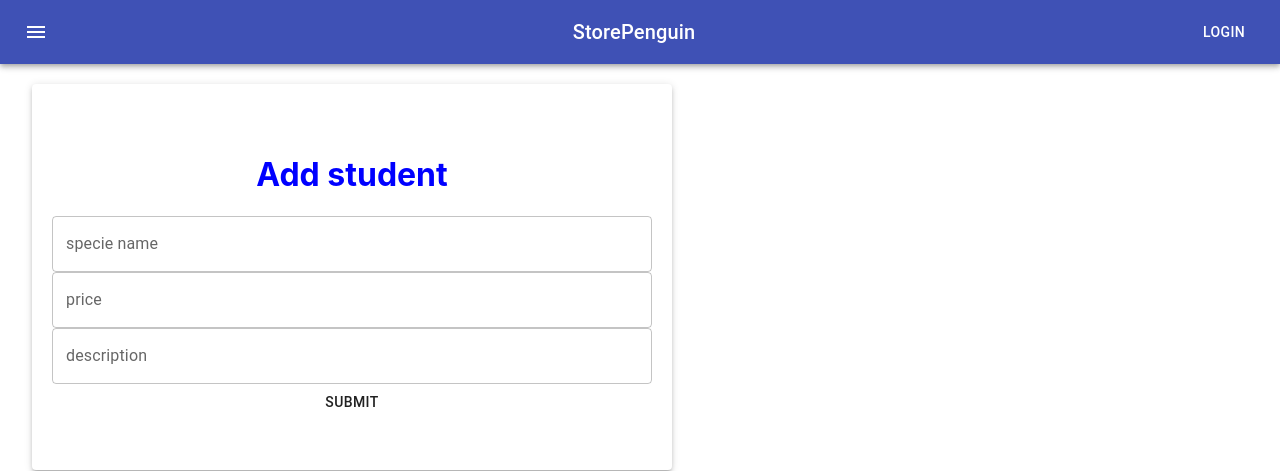
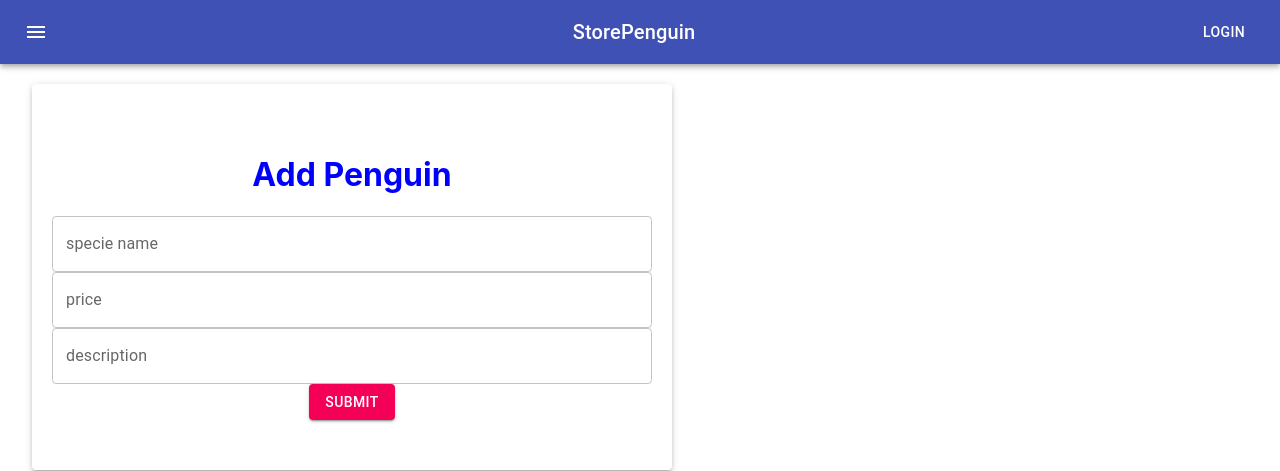
Before and after one commit to Penguin-Crud/penguinStoreFront, a React (Create React App) app: page / in a window 1280 px wide. Shown: the top 471 px of the page. Built offline with nearby package versions, Linux system fonts and the light colour scheme; no server answers.

Commit message:
added delete and refresh page

```diff
--- a/src/components/Penguin.js
+++ b/src/components/Penguin.js
@@ -2,6 +2,8 @@ import React, {useEffect, useState} from 'react';
 import Box from '@mui/material/Box';
 import TextField from '@mui/material/TextField';
 import {Container,Paper,Button} from '@material-ui/core';
+import Gif from '../assets/pinguino.gif'
+import { LaptopWindowsRounded } from '@material-ui/icons';
 
 export default function Penguin() {
   const paperStyle={padding:'50px 20px', width:600, margin:'20px Auto'}
@@ -10,7 +12,12 @@ export default function Penguin() {
   const[description,setDescription]=useState('')
   const[penguins,setPenguins]=useState([])
 
-    const handleClick=(e)=>{
+
+  function refresh(){
+    window.location.reload(true);
+  }
+
+  const handleClick = (e) =>{
       e.preventDefault()
       const penguin={nameSpecie,price,description}
       console.log(penguin)
@@ -21,7 +28,9 @@ export default function Penguin() {
 
       }).then( () =>{
         console.log("New Penguin added")
+        refresh();
       })
+
   }
 
   useEffect(()=>{
@@ -33,6 +42,17 @@ export default function Penguin() {
     )
   },[])
 
+
+  const deleteById = id =>{
+
+    fetch("http://localhost:8080/penguin/" + id, {method:"DELETE"})
+    .then( () => {
+      console.log("delete successful")
+      refresh();
+    });
+
+  }
+
   return (
     <Box
       component="form"
@@ -42,7 +62,7 @@ export default function Penguin() {
     >
       <Container >
         <Paper elevation={3} style={paperStyle}>
-                <h1 style={{color:'blue'}}>Add student</h1>
+                <h1 style={{color:'blue'}}>Add Penguin</h1>
                 <TextField id="outlined-basic1" label="specie name" variant="outlined" fullWidth
                 value={nameSpecie}
                 onChange={(e)=>setNameSpecie(e.target.value)}/>
@@ -55,10 +75,12 @@ export default function Penguin() {
                 value={description}
                 onChange={(e)=>setDescription(e.target.value)}/>
 
-                <Button onClick={handleClick}>Submit</Button>
+                <Button variant="contained" color="secondary" onClick={handleClick}>Submit</Button>
         </Paper>
 
         <h1>Penguins</h1>
+
+        <img src={Gif} alt="loading..." />
 
         <Paper elevation={3} style={paperStyle}>
 
@@ -68,6 +90,9 @@ export default function Penguin() {
               NameSpecie:{penguin.nameSpecie}<br/>
               Price:{penguin.price}<br/>
               Description:{penguin.description}
+
+              <Button variant="contained" color="primary" >Edit</Button>
+              <Button variant="contained" color="secondary" onClick={() => deleteById(penguin.id)}>Delete</Button>
 
             </Paper>
           ))}
```
Also changed, not shown: 1 other file (tests, documents, lock files or other folders). Lines whose indentation alone changed are shown as unchanged.
